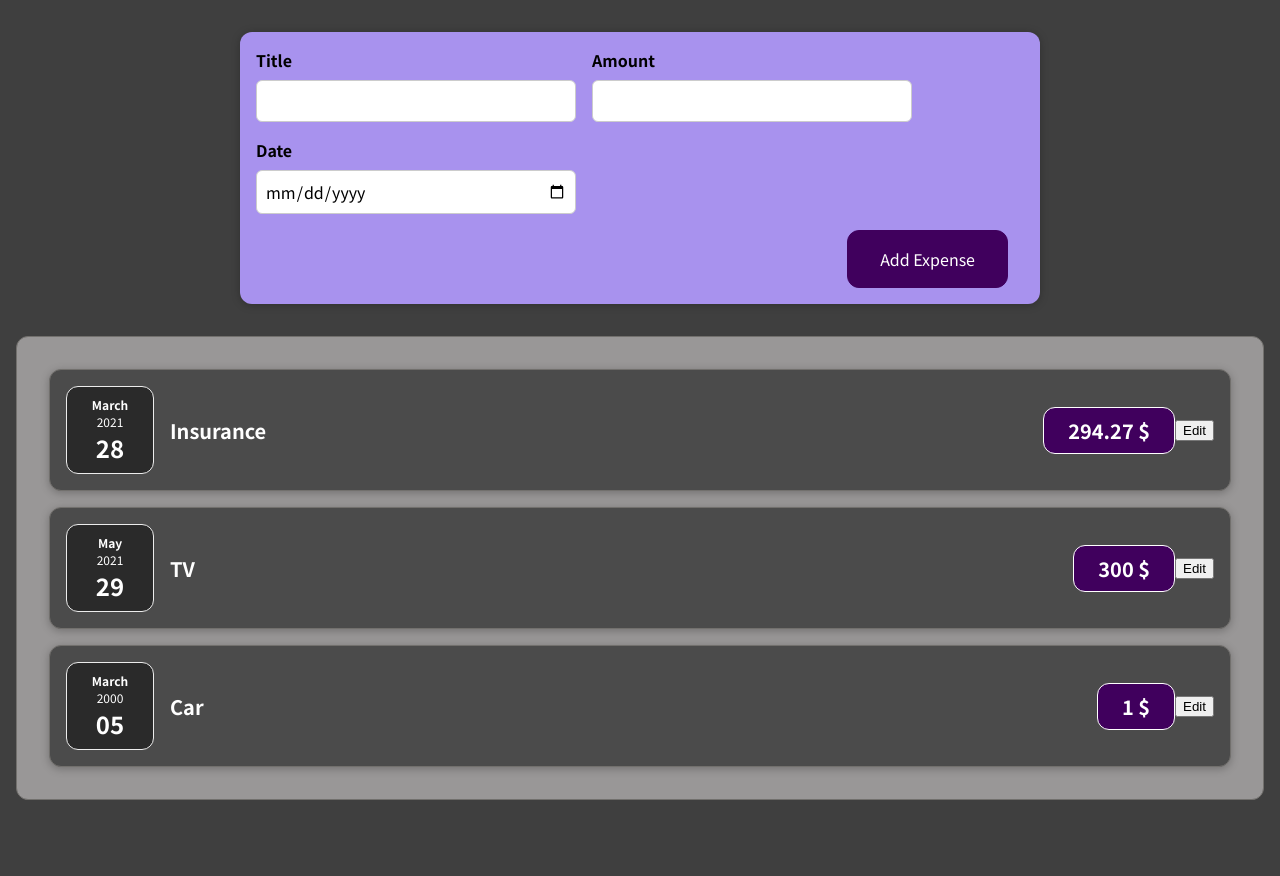
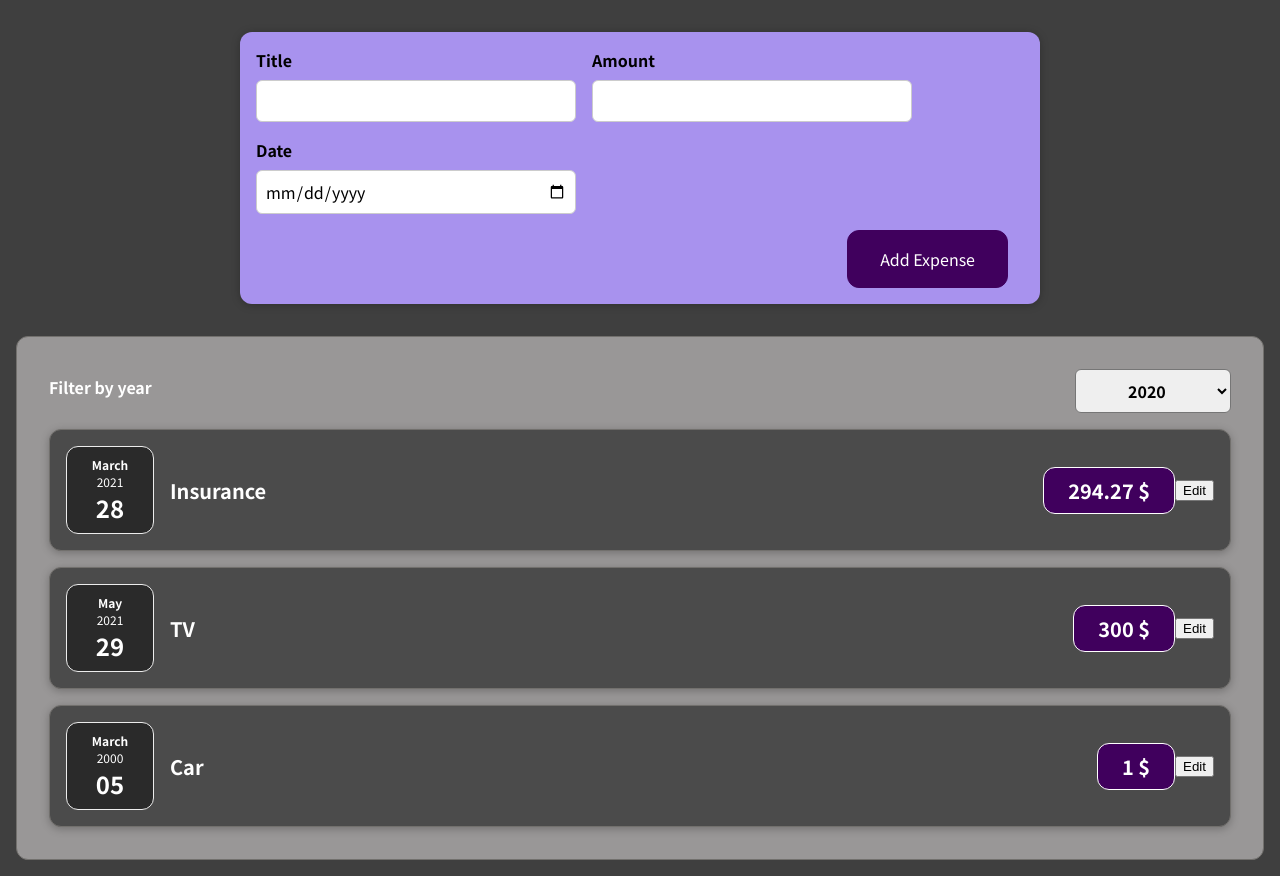
Before and after one commit to motaur/react-test-app, a React (Create React App) app: page / in a window 1280 px wide. Before the commit the page ends 816 px from the top, so only its background shows below. Built offline with nearby package versions, Linux system fonts and the light colour scheme.

Commit message:
added filter and use state in app

```diff
--- a/src/App.js
+++ b/src/App.js
@@ -1,8 +1,9 @@
 import Expenses from "./components/Expenses/Expenses";
 import NewExpense from "./components/NewExpense/NewExpense";
+import React, { useState } from "react";
 
 const App = () => {
-  const expenses = [
+  const expensesMockData = [
     {
       id: "e1",
       date: new Date(2021, 2, 28),
@@ -23,9 +24,13 @@
     },
   ];
 
+  const [expenses, setExpenses] = useState(expensesMockData);
+
   const addExpenseHandler = (expense) => {
-    console.log("In App.js");
     console.log(expense);
+    let expList = expenses;
+    expList.push(expense);
+    setExpenses(expList);
   };
 
   return (
--- a/src/components/Expenses/Expenses.js
+++ b/src/components/Expenses/Expenses.js
@@ -1,11 +1,22 @@
-import React from "react";
+import React, { useState } from "react";
 import ExpenseItem from "../ExpenseItem/ExpenseItem";
 import Card from "../UI/Card/Card";
 import "./Expenses.css";
+import ExpenseFilter from "./ExpensesFilter/ExpensesFilter";
 
 const Expenses = (props) => {
+  const [filteredYear, setFilteredYear] = useState("2020");
+
+  const filterChangeHandler = (selectedYear) => {
+    setFilteredYear(selectedYear);
+  };
+
   return (
     <Card className="expenses">
+      <ExpenseFilter
+        selected={filteredYear}
+        onChangeFilter={filterChangeHandler}
+      />
       {props.expensesList.map((item) => (
         <React.Fragment key={item.id}>
           <ExpenseItem item={item}></ExpenseItem>
--- /dev/null
+++ b/src/components/Expenses/ExpensesFilter/ExpensesFilter.css
@@ -0,0 +1,24 @@
+.expenses-filter {
+  color: white;
+  padding: 0 1rem;
+}
+
+.expenses-filter__control {
+  display: flex;
+  width: 100%;
+  align-items: center;
+  justify-content: space-between;
+  margin: 1rem 0;
+}
+
+.expenses-filter label {
+  font-weight: bold;
+  margin-bottom: 0.5rem;
+}
+
+.expenses-filter select {
+  font: inherit;
+  padding: 0.5rem 3rem;
+  font-weight: bold;
+  border-radius: 6px;
+}
--- /dev/null
+++ b/src/components/Expenses/ExpensesFilter/ExpensesFilter.js
@@ -0,0 +1,25 @@
+import React from "react";
+
+import "./ExpensesFilter.css";
+
+const ExpensesFilter = (props) => {
+  const dropdownChangeHandler = (event) => {
+    props.onChangeFilter(event.target.value);
+  };
+
+  return (
+    <div className="expenses-filter">
+      <div className="expenses-filter__control">
+        <label>Filter by year</label>
+        <select value={props.selected} onChange={dropdownChangeHandler}>
+          <option value="2022">2022</option>
+          <option value="2021">2021</option>
+          <option value="2020">2020</option>
+          <option value="2019">2019</option>
+        </select>
+      </div>
+    </div>
+  );
+};
+
+export default ExpensesFilter;
```
Also changed, not shown: 1 other file (tests, documents, lock files or other folders).
